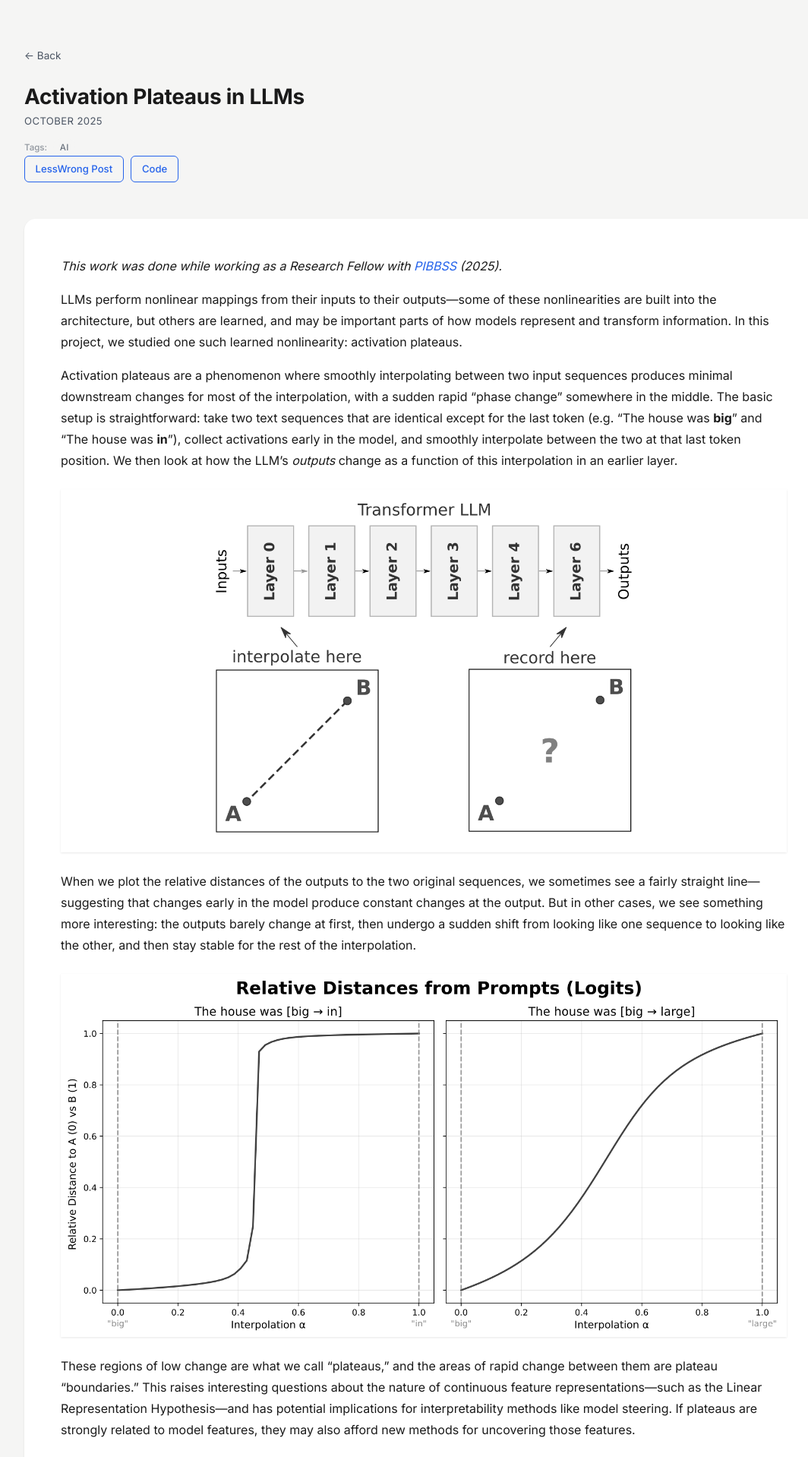
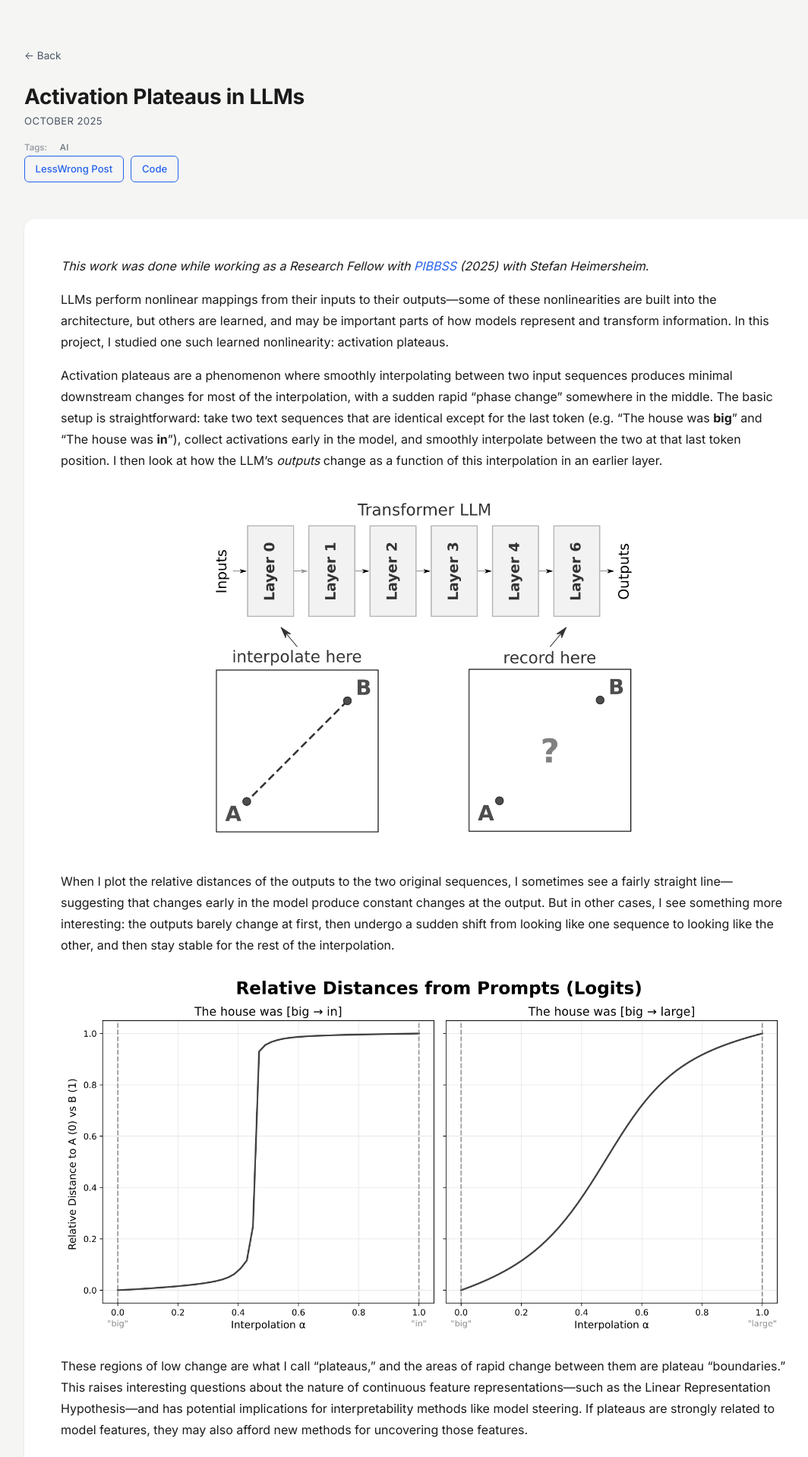
Before and after one commit to MShinkle/personal_website, a Jekyll site: the page built from _projects/activation-plateaus.md, in a window 1280 px wide. Shown: the top 1918 px of the page at 76% size, without its empty margins (82-1146 px from the left). Built offline with Jekyll 4.4.1, drawn with Linux system fonts in a browser that asks for light colours; some of the changed text lies outside the part shown.

Commit message:
Voice and content tweaks across project posts
- Activation Plateaus: switch to first person, add collaborator credit
- Mapping post: add followup project link, remove shadow on images
- Controlling post: remove external link on supervisor name

Co-Authored-By: Claude Opus 4.6 (1M context) <noreply@anthropic.com>

```diff
--- a/_projects/activation-plateaus.md
+++ b/_projects/activation-plateaus.md
@@ -10,27 +10,27 @@ links:
     url: https://github.com/MShinkle/activation_plateau_mechanisms
 ---
 
-*This work was done while working as a Research Fellow with [PIBBSS](https://pibbss.ai/fellowship/) (2025).*
+*This work was done while working as a Research Fellow with [PIBBSS](https://pibbss.ai/fellowship/) (2025) with Stefan Heimersheim.*
 
-LLMs perform nonlinear mappings from their inputs to their outputs—some of these nonlinearities are built into the architecture, but others are learned, and may be important parts of how models represent and transform information. In this project, we studied one such learned nonlinearity: activation plateaus.
+LLMs perform nonlinear mappings from their inputs to their outputs—some of these nonlinearities are built into the architecture, but others are learned, and may be important parts of how models represent and transform information. In this project, I studied one such learned nonlinearity: activation plateaus.
 
-Activation plateaus are a phenomenon where smoothly interpolating between two input sequences produces minimal downstream changes for most of the interpolation, with a sudden rapid "phase change" somewhere in the middle. The basic setup is straightforward: take two text sequences that are identical except for the last token (e.g. "The house was **big**" and "The house was **in**"), collect activations early in the model, and smoothly interpolate between the two at that last token position. We then look at how the LLM's *outputs* change as a function of this interpolation in an earlier layer.
+Activation plateaus are a phenomenon where smoothly interpolating between two input sequences produces minimal downstream changes for most of the interpolation, with a sudden rapid "phase change" somewhere in the middle. The basic setup is straightforward: take two text sequences that are identical except for the last token (e.g. "The house was **big**" and "The house was **in**"), collect activations early in the model, and smoothly interpolate between the two at that last token position. I then look at how the LLM's *outputs* change as a function of this interpolation in an earlier layer.
 
 ![Interpolation methodology](/assets/img/activation-plateaus/interpolation_methodology.png)
 
-When we plot the relative distances of the outputs to the two original sequences, we sometimes see a fairly straight line—suggesting that changes early in the model produce constant changes at the output. But in other cases, we see something more interesting: the outputs barely change at first, then undergo a sudden shift from looking like one sequence to looking like the other, and then stay stable for the rest of the interpolation.
+When I plot the relative distances of the outputs to the two original sequences, I sometimes see a fairly straight line—suggesting that changes early in the model produce constant changes at the output. But in other cases, I see something more interesting: the outputs barely change at first, then undergo a sudden shift from looking like one sequence to looking like the other, and then stay stable for the rest of the interpolation.
 
 ![Plateau vs non-plateau curves](/assets/img/activation-plateaus/plateau_vs_nonplateau.png)
 
-These regions of low change are what we call "plateaus," and the areas of rapid change between them are plateau "boundaries." This raises interesting questions about the nature of continuous feature representations—such as the Linear Representation Hypothesis—and has potential implications for interpretability methods like model steering. If plateaus are strongly related to model features, they may also afford new methods for uncovering those features.
+These regions of low change are what I call "plateaus," and the areas of rapid change between them are plateau "boundaries." This raises interesting questions about the nature of continuous feature representations—such as the Linear Representation Hypothesis—and has potential implications for interpretability methods like model steering. If plateaus are strongly related to model features, they may also afford new methods for uncovering those features.
 
-So where—and how—do plateaus actually emerge within LLMs? Working with GPT-2 Large, we examined this phenomenon from a variety of different angles: different layers, different components, and different metrics.
+So where—and how—do plateaus actually emerge within LLMs? Working with GPT-2 Large, I examined this phenomenon from a variety of different angles: different layers, different components, and different metrics.
 
 <div class="section-divider"></div>
 
 ### Different Layers
 
-We first looked at how plateaus vary across model layers. Instead of just recording model logits, we recorded activations in each layer downstream of the interpolation and plotted the relative distance curves for each.
+I first looked at how plateaus vary across model layers. Instead of just recording model logits, I recorded activations in each layer downstream of the interpolation and plotted the relative distance curves for each.
 
 ![Relative distances in each downstream layer](/assets/img/activation-plateaus/plateaus_across_layers.png)
 
@@ -40,7 +40,7 @@ Plateaus emerge and sharpen gradually across model layers, with each successive
 
 ### Different Components
 
-We then asked whether plateaus come from the attention or MLP blocks. By freezing the outputs of each component in turn, we found that freezing attention had relatively little effect, while freezing the MLPs completely eliminated the plateaus. This ties plateaus specifically to MLP blocks—variation in MLP outputs is both necessary and largely sufficient to account for how they emerge.
+I then asked whether plateaus come from the attention or MLP blocks. By freezing the outputs of each component in turn, I found that freezing attention had relatively little effect, while freezing the MLPs completely eliminated the plateaus. This ties plateaus specifically to MLP blocks—variation in MLP outputs is both necessary and largely sufficient to account for how they emerge.
 
 ![MLP vs attention freezing](/assets/img/activation-plateaus/mlp_vs_attention.png)
 
@@ -48,7 +48,7 @@ We then asked whether plateaus come from the attention or MLP blocks. By freezin
 
 ### What is it About MLPs?
 
-This led us to examine the input-output sensitivity of the MLPs more directly. By computing activation Jacobians at each interpolation step, we found clear spikes in Jacobian magnitude right at the plateau boundaries—exactly where the rapid changes occur. These spikes are broader in early layers but sharpen deeper in the model, consistent with the gradual emergence of plateaus.
+This led me to examine the input-output sensitivity of the MLPs more directly. By computing activation Jacobians at each interpolation step, I found clear spikes in Jacobian magnitude right at the plateau boundaries—exactly where the rapid changes occur. These spikes are broader in early layers but sharpen deeper in the model, consistent with the gradual emergence of plateaus.
 
 ![Jacobian norms across layers](/assets/img/activation-plateaus/jacobian_norms.png)
 
@@ -60,6 +60,6 @@ The picture that emerges ties everything together: MLP Jacobians are consistentl
 
 ![Jacobian accumulation](/assets/img/activation-plateaus/jacobian_accumulation.gif)
 
-We also found connections to MLP "splines"—decision boundaries for individual neurons. By measuring spline density across the interpolation, we observed a jump in density at plateau boundaries, suggesting that findings from spline-based analyses of classification models may generalize to MLPs in LLMs. These connections to Jacobian-based sensitivity analysis, spline theory, and other active research areas provide promising directions for understanding not just activation plateaus, but model representations more broadly.
+I also found connections to MLP "splines"—decision boundaries for individual neurons. By measuring spline density across the interpolation, I observed a jump in density at plateau boundaries, suggesting that findings from spline-based analyses of classification models may generalize to MLPs in LLMs. These connections to Jacobian-based sensitivity analysis, spline theory, and other active research areas provide promising directions for understanding not just activation plateaus, but model representations more broadly.
 
 The full writeup with additional experiments and details is available as a [post on LessWrong](https://www.lesswrong.com/posts/WMfSbt7AAcJdHzysB/activation-plateaus-where-and-how-they-emerge), and full code for all experiments can be found on [GitHub](https://github.com/MShinkle/activation_plateau_mechanisms).
--- a/assets/css/style.css
+++ b/assets/css/style.css
@@ -336,7 +336,6 @@ h1, h2, h3, h4 {
 .project-content img {
   border-radius: 0;
   margin: 1.5rem auto;
-  box-shadow: var(--shadow-sm);
   width: auto;
   max-width: 100%;
 }
@@ -347,6 +346,10 @@ h1, h2, h3, h4 {
 
 .project-content img.full-width {
   width: 100%;
+}
+
+.project-content img.ninety-width {
+  max-width: 90%;
 }
 
 .project-content img.half-width {
```
Also changed, not shown: _projects/controlling-brain-responses.md (+1 -1 lines), _projects/mapping-dnn-visual-cortex.md (+4 -2 lines).
